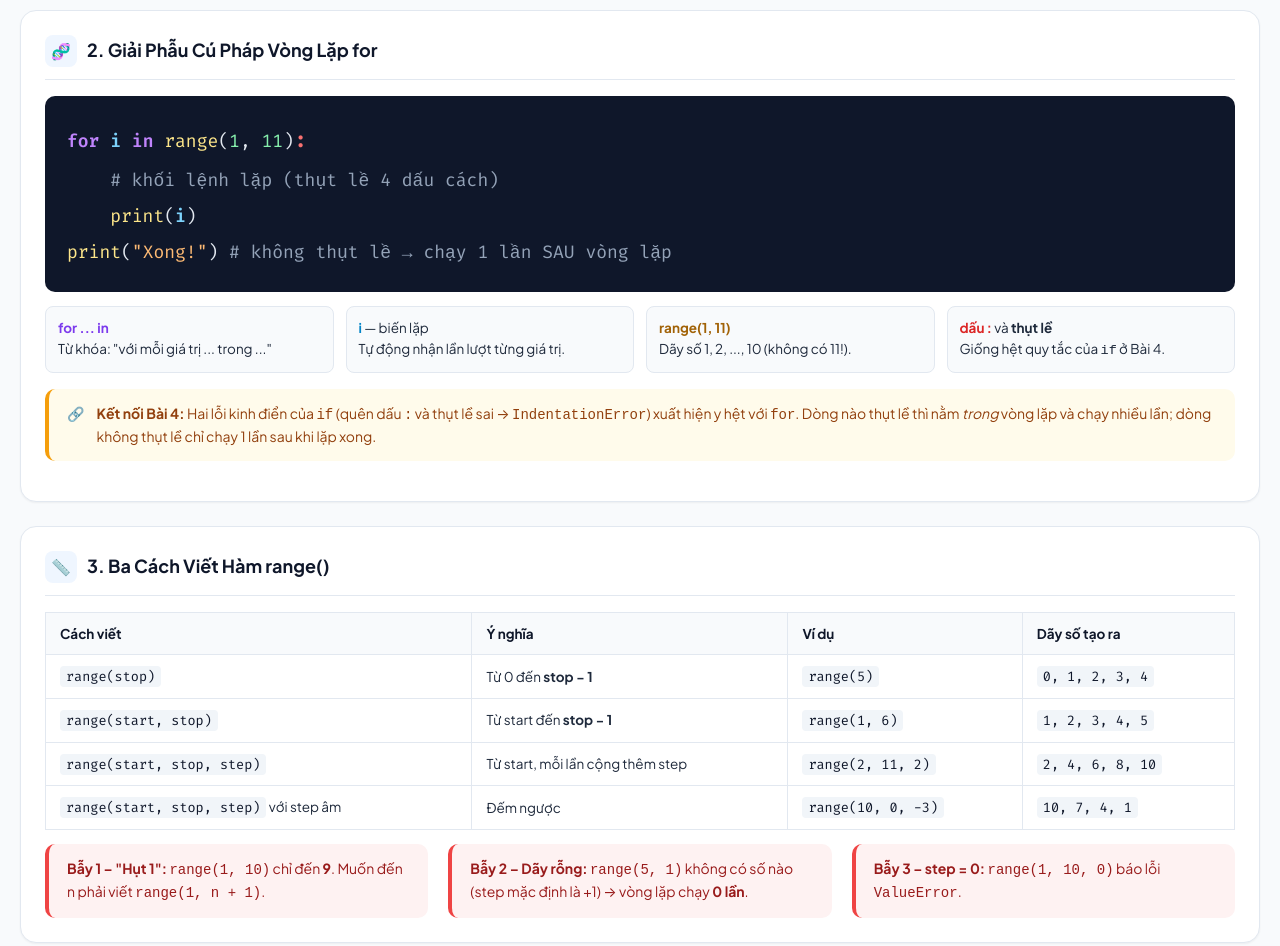
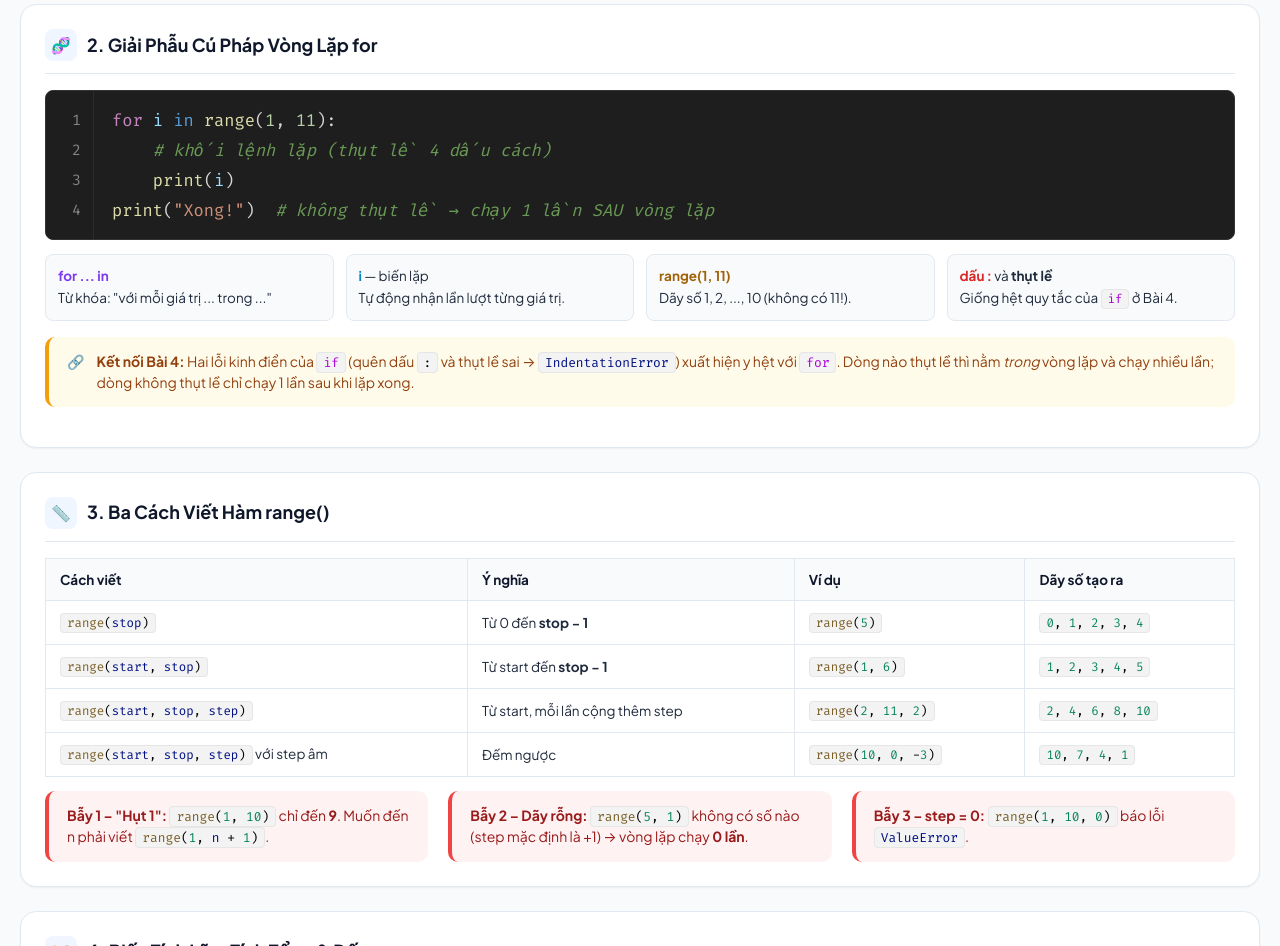
Before and after one commit to trangiahuy8444/Mind-PTB, a plain HTML site: page LESSON 6/index.html in a window 1280 px wide. Shown: the part 1016-1962 px from the top of the page. Drawn offline with Linux system fonts and the light colour scheme.

Commit message:
Đồng bộ giao diện VS Code cho các khối code còn sót: giải phẫu for (Bài 6), ví dụ Bài 1, bảng trạng thái Bài 4, terminal mô phỏng, code ngắn trong câu chữ (Light+)
Co-Authored-By: Claude Sonnet 5.5 <noreply@anthropic.com>
Claude-Session: https://claude.ai/code/session_01YHHwHzq8ZaX3VPgHdA3bmk

```diff
--- a/LESSON 6/index.html
+++ b/LESSON 6/index.html
@@ -35,12 +35,6 @@
     .step-counter { font-size:13px; font-weight:700; color:#1d4ed8; background:#eff6ff; padding:4px 10px; border-radius:20px; }
 
     /* ---------- Anatomy ---------- */
-    .anatomy { background:#0f172a; color:#e2e8f0; border-radius:var(--radius-md); padding:22px; font-family:var(--font-mono); font-size:18px; line-height:2; }
-    .anatomy .kw { color:#c084fc; font-weight:700; }
-    .anatomy .var { color:#7dd3fc; font-weight:700; }
-    .anatomy .fn { color:#fde68a; }
-    .anatomy .num { color:#86efac; }
-    .anatomy .colon { color:#f87171; font-weight:800; font-size:22px; }
     .anatomy-legend { display:grid; grid-template-columns:repeat(auto-fit,minmax(200px,1fr)); gap:12px; margin-top:14px; }
     .anatomy-legend div { background:#f8fafc; border:1px solid var(--border-color); border-radius:8px; padding:10px 12px; font-size:13.5px; }
   </style>
@@ -161,12 +155,10 @@ print("98 x 10 = ", 98 * 10)</textarea></div>
         <div class="card-header">
           <h2 class="card-title"><span class="icon-box">🧬</span> 2. Giải Phẫu Cú Pháp Vòng Lặp for</h2>
         </div>
-        <div class="anatomy">
-          <span class="kw">for</span> <span class="var">i</span> <span class="kw">in</span> <span class="fn">range</span>(<span class="num">1</span>, <span class="num">11</span>)<span class="colon">:</span><br>
-          &nbsp;&nbsp;&nbsp;&nbsp;<span style="color:#94a3b8;"># khối lệnh lặp (thụt lề 4 dấu cách)</span><br>
-          &nbsp;&nbsp;&nbsp;&nbsp;<span class="fn">print</span>(<span class="var">i</span>)<br>
-          <span class="fn">print</span>(<span style="color:#fdba74;">"Xong!"</span>) <span style="color:#94a3b8;"># không thụt lề → chạy 1 lần SAU vòng lặp</span>
-        </div>
+        <pre class="anatomy">for i in range(1, 11):
+    # khối lệnh lặp (thụt lề 4 dấu cách)
+    print(i)
+print("Xong!")  # không thụt lề → chạy 1 lần SAU vòng lặp</pre>
         <div class="anatomy-legend">
           <div><strong style="color:#7c3aed;">for ... in</strong><br>Từ khóa: "với mỗi giá trị ... trong ..."</div>
           <div><strong style="color:#0284c7;">i</strong> — biến lặp<br>Tự động nhận lần lượt từng giá trị.</div>
--- a/assets/css/ptb-code.css
+++ b/assets/css/ptb-code.css
@@ -51,3 +51,23 @@ pre.ptb-code code{padding:10px 16px;font:inherit;background:transparent;color:in
 
 /* Không dùng chữ ghép: học viên phải thấy đúng các ký tự "<=" ">=" "==" "!=" như khi gõ */
 .ptb-ed,.ptb-hl,.ptb-ta,pre.ptb-code,.ptb-trace,.l5 .code-content,.code-box .terminal-output{font-variant-ligatures:none;font-feature-settings:"liga" 0,"calt" 0}
+
+/* Cạnh tranh về độ ưu tiên với style cũ trong từng bài */
+pre.ptb-code,.visual-fig figcaption pre.ptb-code{background:var(--vs-bg)!important;color:var(--vs-fg)!important;border:1px solid #333!important;border-radius:8px!important;padding:0!important;margin:10px 0 14px!important}
+pre.ptb-code code{padding:10px 16px!important}
+pre.ptb-code.anatomy{font-size:17px;line-height:1.75;margin:0 0 14px!important}
+pre.ptb-code.anatomy .ptb-gut{padding:14px 12px 14px 10px;font-size:15px}
+pre.ptb-code.anatomy code{padding:14px 18px!important}
+
+/* Màn hình in ra / nhật ký mô phỏng: giống TERMINAL của VS Code */
+.trace-console,.guess-log,.surv-log,.crud-log,.l5 .terminal-window{background:#181818!important;border:1px solid #333!important;border-radius:8px!important;font-family:var(--vs-font)!important;font-variant-ligatures:none}
+.trace-console{color:#cccccc!important}
+
+/* Code ngắn trong câu chữ: bảng màu Light+ của VS Code */
+code.ptb-ic{background:#f3f3f3;color:#000;border:1px solid #e6e6e6;border-radius:4px;padding:1px 6px;font-family:var(--vs-font);font-size:.92em;font-variant-ligatures:none;white-space:nowrap}
+.ptb-ic .tk-ctl{color:#af00db}.ptb-ic .tk-kw{color:#0000ff}.ptb-ic .tk-fn{color:#795e26}.ptb-ic .tk-type{color:#267f99}
+.ptb-ic .tk-var,.ptb-ic .tk-prop{color:#001080}.ptb-ic .tk-num{color:#098658}.ptb-ic .tk-str{color:#a31515}
+.ptb-ic .tk-brace{color:#0000ff}.ptb-ic .tk-cm{color:#008000}.ptb-ic .tk-op,.ptb-ic .tk-pun{color:#000}
+pre.ptb-code.anatomy{line-height:30px!important}
+pre.ptb-code.anatomy .ptb-gut{line-height:30px}
+pre.ptb-code.anatomy code{line-height:30px}
--- a/assets/js/ptb-code.js
+++ b/assets/js/ptb-code.js
@@ -111,7 +111,24 @@
     enhanceTrace(el);
   }
 
+  /* ---------- code ngắn trong câu chữ: tô màu theo Light+ ---------- */
+  var SKIP = 'pre,.code-box,.ptb-ed,.ptb-hl,.trace-code,.terminal-output,.trace-console,.guess-log,.surv-log,.crud-log,.terminal-window,header,button,textarea,script,style,[style*="#0f172a"],[style*="#1e1e1e"]';
+  function enhanceInline(root) {
+    (root || document).querySelectorAll('code:not([data-ptb-ic])').forEach(function (c) {
+      c.setAttribute('data-ptb-ic', '1');
+      if (c.closest(SKIP) || c.children.length) return;
+      var t = c.textContent; if (!t.trim() || t.length > 80) return;
+      c.classList.add('ptb-ic'); c.innerHTML = highlight(t);
+    });
+  }
+  function watchInline() {
+    var q = false;
+    new MutationObserver(function () { if (q) return; q = true; requestAnimationFrame(function () { q = false; enhanceInline(); }); })
+      .observe(document.body, { childList: true, subtree: true });
+  }
+
   function init() {
+    enhanceInline(); watchInline();
     document.querySelectorAll('.code-editor-area textarea').forEach(enhanceTextarea);
     document.querySelectorAll('pre').forEach(enhancePre);
     document.querySelectorAll('.trace-code').forEach(watchTrace);
```
Also changed, not shown: LESSON 1/index.html (+3 -5 lines), LESSON 4/index.html (+2 -2 lines).
